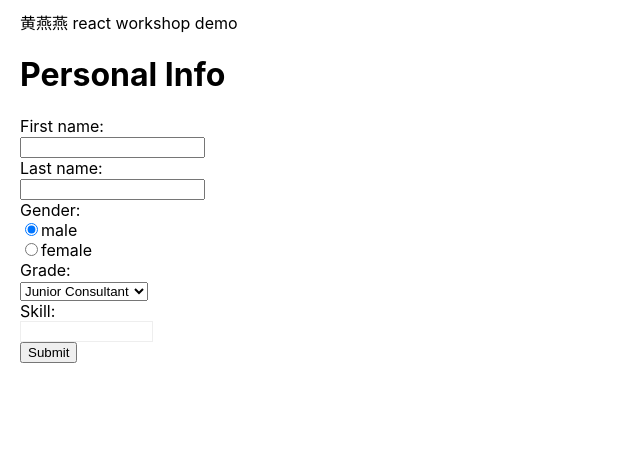
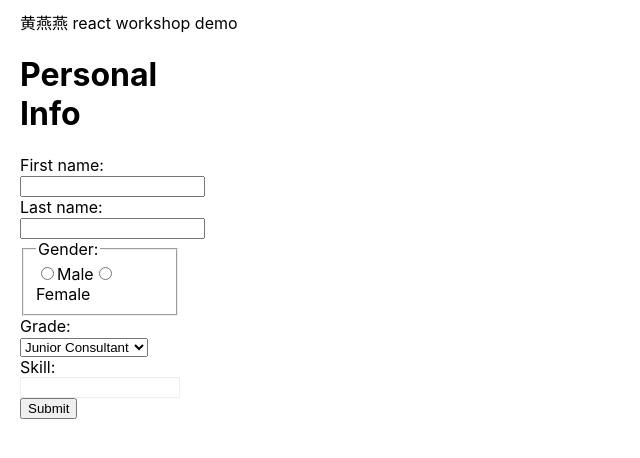
Before and after one commit to CandyAngelaCandy/react-workshop, a React (Create React App) app: page / in a window 1280 px wide. Shown: the top 458 px of the page, without its empty margins (0-640 px from the left). Built offline with nearby package versions, Linux system fonts and the light colour scheme.

Commit message:
refactor the radio input

```diff
--- /dev/null
+++ b/src/component/RadioInput/index.tsx
@@ -0,0 +1,25 @@
+import React, { memo } from "react";
+
+type radioInputProps = {
+  id: string;
+  name: string;
+  value: string;
+  labelName: string;
+  checked: boolean;
+  onChange: (event:React.ChangeEvent<HTMLInputElement>) => void
+};
+
+const RadioInput: React.FC<radioInputProps> = ({
+  labelName,
+  checked,
+  ...inputProps
+}): JSX.Element => {
+  return (
+    <label htmlFor={inputProps.id}>
+      <input type="radio" {...inputProps} />
+      {labelName}
+    </label>
+  );
+};
+
+export default memo(RadioInput);
--- a/src/container/Form.tsx
+++ b/src/container/Form.tsx
@@ -2,10 +2,13 @@ import React, { useState, memo } from "react";
 import styled from "styled-components";
 import CustomizeInput from "../component/CustomizeInput";
 import MultiSelect from "../component/MultiSelect/MultiSelect";
+import RadioInput from "../component/RadioInput";
 
 const Form: React.FC = (): JSX.Element => {
   const [firstName, setFirstName] = useState("");
   const [lastName, setLastName] = useState("");
+  const [gender, setGender] = useState("");
+
   const handleSubmit = (): void => {
     alert(firstName + " " + lastName);
   };
@@ -18,6 +21,11 @@ const Form: React.FC = (): JSX.Element => {
     event: React.ChangeEvent<HTMLInputElement>
   ) => void = (event) => {
     setLastName(event.currentTarget.value);
+  };
+  const handleGenderChange: (
+    event: React.ChangeEvent<HTMLInputElement>
+  ) => void = (event) => {
+    setGender(event.currentTarget.value);
   };
 
   return (
@@ -42,15 +50,25 @@ const Form: React.FC = (): JSX.Element => {
             handleLastNameChange(event);
           }}
         />
-        <label className="gender">Gender:</label>
-        <div>
-          <input type="radio" id="male" name="gender" value="male" checked />
-          <label htmlFor="male">male</label>
-        </div>
-        <div>
-          <input type="radio" id="female" name="gender" value="female" />
-          <label htmlFor="female">female</label>
-        </div>
+        <fieldset>
+          <legend>Gender:</legend>
+          <RadioInput
+            id="male"
+            name="gender"
+            labelName="Male"
+            checked={gender === "male"}
+            onChange={handleGenderChange}
+            value={gender}
+          />
+          <RadioInput
+            id="female"
+            name="gender"
+            labelName="Female"
+            checked={gender === "female"}
+            onChange={handleGenderChange}
+            value={gender}
+          />
+        </fieldset>
 
         <label className="grade" htmlFor="grade-select">
           Grade:
@@ -68,6 +86,7 @@ const Form: React.FC = (): JSX.Element => {
 };
 
 const FormWrapper = styled.div`
+  width: 160px;
   .title,
   #submit-button,
   .gender,
@@ -77,12 +96,10 @@ const FormWrapper = styled.div`
   }
   .skill-box {
     font-size: 11px;
-    width: 131px;
     height: 19px;
     border: 1px solid rgb(238, 238, 238);
   }
   .skillOption {
-    width: 131px;
     background-color: blue;
   }
   .active {
```
Also changed, not shown: 1 other file (tests, documents, lock files or other folders).
